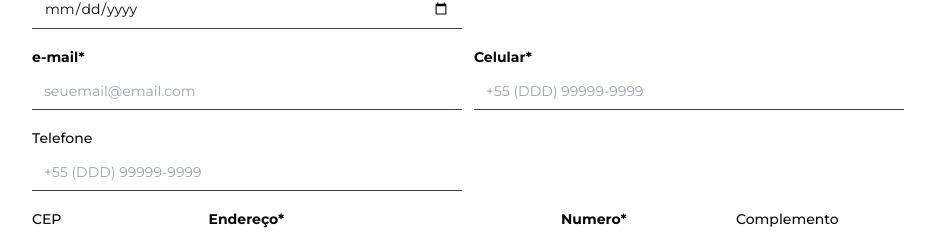
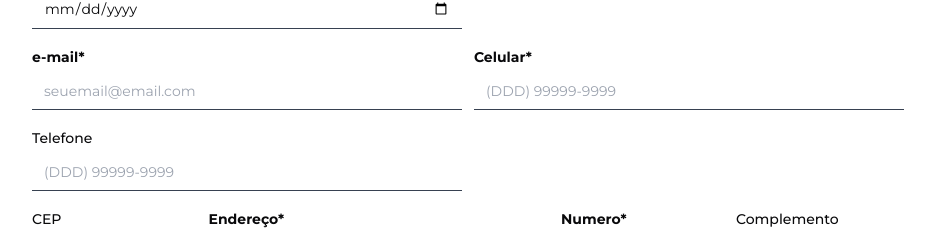
Before and after one commit to nadiellymedeiros/agenda-agil-frontend, a Next.js app: page /cadastro in a window 1280 px wide. Shown: the part 502-743 px from the top of the page, without its empty margins (172-1107 px from the left). Built offline with nearby package versions, Linux system fonts and the light colour scheme.

Commit message:
refactor: retirado o spinners do input e voltar para home cliclando em cancelar

```diff
--- a/src/app/cadastro/form.tsx
+++ b/src/app/cadastro/form.tsx
@@ -183,7 +183,7 @@
               <Input
                 id="cellphone"
                 type="number"
-                placeholder="+55 (DDD) 99999-9999 "
+                placeholder="(DDD) 99999-9999 "
                 className={cn(
                   errors.cellphone && "border-red-500 focus:border-red-500",
                 )}
@@ -197,7 +197,7 @@
             <Input
               id="phone"
               type="number"
-              placeholder="+55 (DDD) 99999-9999 "
+              placeholder="(DDD) 99999-9999 "
               {...register("phone")}
             />
           </div>
@@ -326,7 +326,7 @@
               Cadastrar
             </Button>
             <Link
-              href=""
+              href="/"
               className="flex h-[50px] w-11/12 items-center justify-center rounded border-2 border-solid border-gray-500 text-lg md:w-[240px]"
             >
               Cancelar
--- a/src/app/globals.css
+++ b/src/app/globals.css
@@ -49,7 +49,6 @@
   }
 }
 
-
 @layer base {
   * {
     @apply border-border;
@@ -58,3 +57,13 @@
     @apply bg-background text-foreground;
   }
 }
+
+input[type="number"]::-webkit-outer-spin-button,
+input[type="number"]::-webkit-inner-spin-button {
+  -webkit-appearance: none;
+  margin: 0;
+}
+
+input[type="number"] {
+  -moz-appearance: textfield;
+}
```
